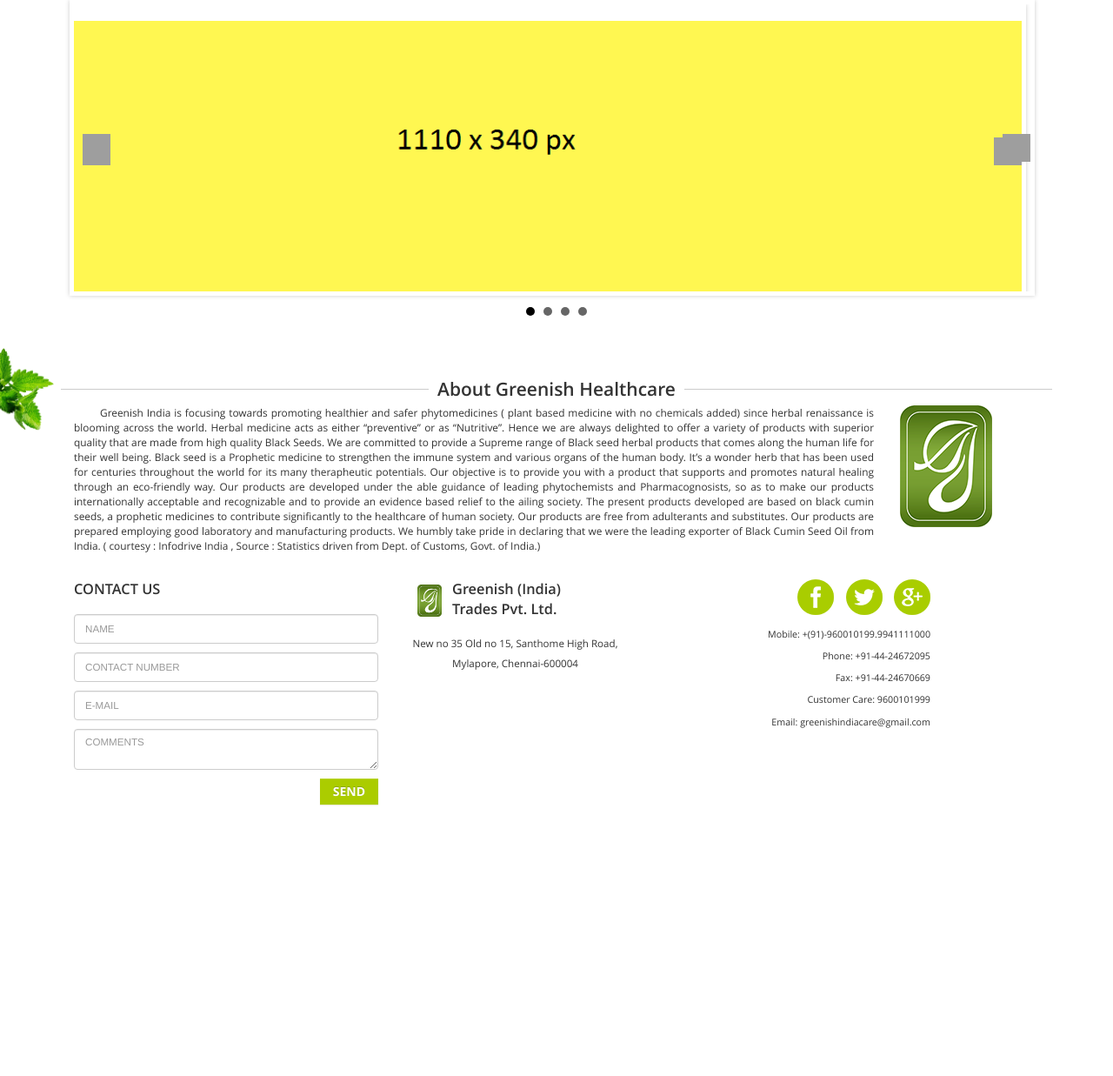
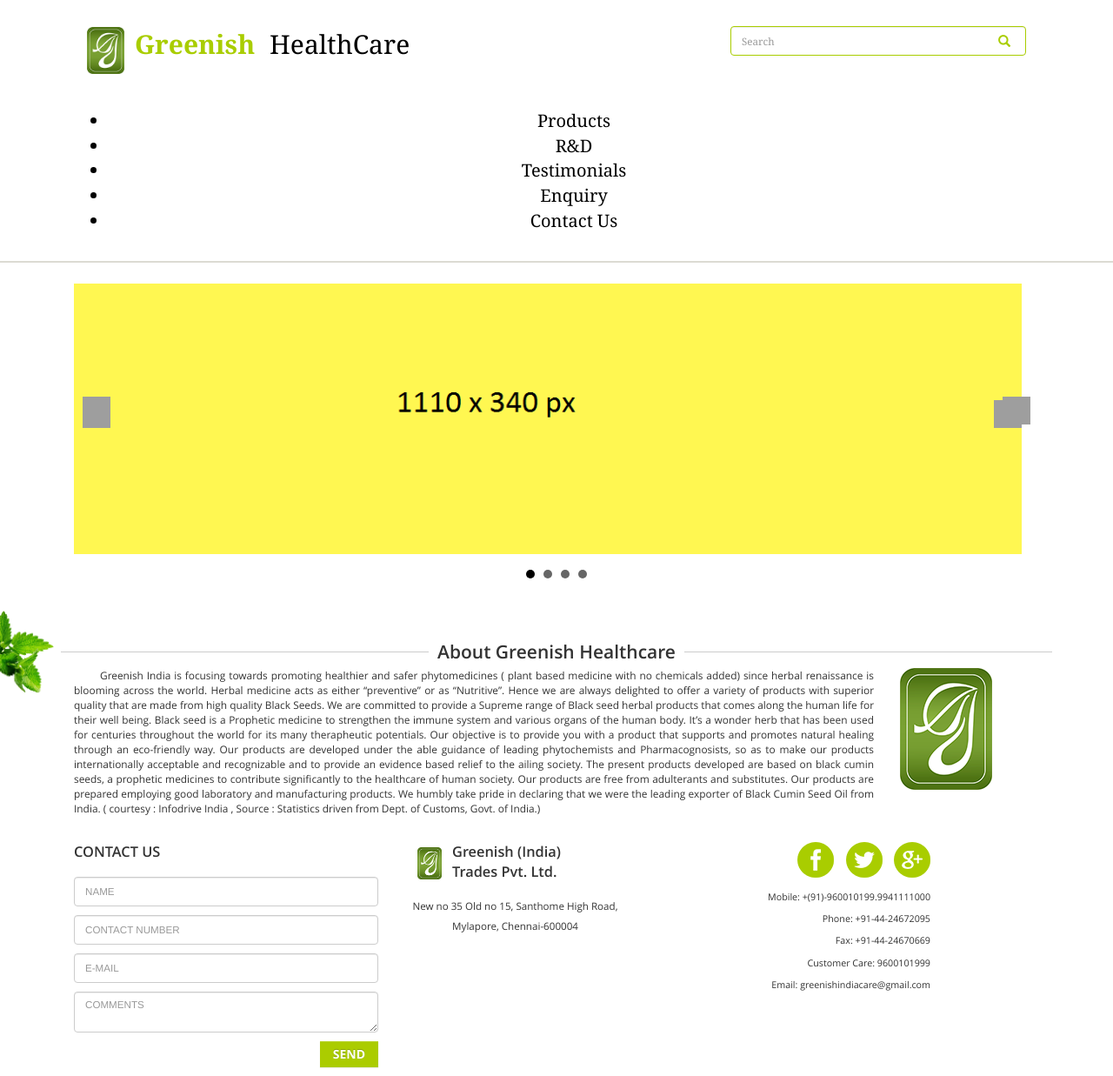
Before and after one commit to manojkumaran/greenish-healthcare, a PHP site: page / in a window 1280 px wide. Shown: the whole page at 87% size. Before the commit the page ends 926 px from the top, so only its background shows below. Run offline with PHP 8.4, Linux system fonts and the light colour scheme; grey boxes are pictures that could not be loaded.

Commit message:
Added contents for  header.php, removed box shadow in slider..

```diff
--- a/css/main.css
+++ b/css/main.css
@@ -389,6 +389,111 @@ form input{
 .form-control{
 	font-size: 0.83em;
 }
+
+/*  Styles for header starts */
+
+header{
+	background:#ffffff;
+	color:#000000;
+	font-family:"Georgia";
+	padding:30px 10px 12px 10px;
+	border-bottom:2px solid #dcdbd3;
+}
+ .site-logo img{
+	width:43px;
+	height:54px;
+}
+.search-field input{
+	position:relative;
+	border-style: solid;
+	border-color:#a9cd00;
+}
+.search-icon{
+	position:absolute;
+	 right: 33px;
+	 top: 10px;
+	 color: #a9cd00;
+}
+::-webkit-input-placeholder { /* WebKit browsers */
+    color:    #a9cd00;
+}
+:-moz-placeholder { /* Mozilla Firefox 4 to 18 */
+   color:    #a9cd00;
+   opacity:  1;
+}
+::-moz-placeholder { /* Mozilla Firefox 19+ */
+   color:    #a9cd00;
+   opacity:  1;
+}
+:-ms-input-placeholder { /* Internet Explorer 10+ */
+   color:    #a9cd00;
+}
+
+.form-control:focus {
+	border-color: #a9cd00;
+	outline: 0;
+	-webkit-box-shadow: none;
+	box-shadow: none;
+}
+.menu-content {
+	margin-top: 20px;
+	text-align: center;
+	font-size: 20px;
+}
+.menus li a{
+	padding:0px 38px 20px 38px;
+	color:#000;
+	text-decoration:none;
+}
+.menus li a:hover{
+	color:#a9cd00;
+	border-bottom:5px solid #a9cd00;
+}
+.logo-title{
+	font-family:Georgia;
+	font-size:30px;
+	font-weight:bold;
+	color:#a9cd00;
+	padding: 0px 9px 0px 12px;
+}
+.logo-text{
+	font-family:Georgia;
+	font-size:30px;
+	font-weight:normal;
+}
+.collapse-icon {
+	font-size:32px;
+	text-align:center;
+	cursor:pointer;
+	color: #586906;
+}
+.menu-collapse{
+	display:none;
+}
+/*  Styles for header ends */
+/*
+	Slider Css
+*/
+.bx-wrapper .bx-viewport {
+	-moz-box-shadow: none;
+	-webkit-box-shadow: none;
+	box-shadow:none;
+
+
+
+
+
+
+/*  media queries for header starts */
+@media screen  and (min-width: 475px) and (max-width: 992px){
+	 .site-logo {
+		text-align:center;
+		margin-bottom:20px;
+	 }
+
+	}
+/*  media queries for header ends */
+
 /**
 	MEDIA QUERIES
 **/
--- a/footer.php
+++ b/footer.php
@@ -45,5 +45,16 @@
             r.parentNode.insertBefore(e,r)}(window,document,'script','ga'));
             ga('create','UA-XXXXX-X','auto');ga('send','pageview'); */
         </script>
+		<script>
+	$(document).ready(function(){
+		$(".collapse-icon i").click(function(){
+			console.log("hi");
+			console.log($(this).next(".menu-collapse"));
+			$(this).next(".menu-collapse").css("display","block");
+		});
+
+	})
+</script>
+
     </body>
 </html>
--- a/header.php
+++ b/header.php
@@ -21,3 +21,64 @@
 
     </head>
     <body>
+
+	<header>
+	<div class="container">
+			<div class="logo-content clearfix col-xs-12 col-sm-12 col-md-12 col-lg-12">
+
+			<!-- logo -->
+
+					<div class="col-xs-12 col-sm-12 col-md-6 col-md-6 site-logo">
+						<img src="img/about-img.png" alt="logo"/><span class="logo-title">Greenish </span><span class="logo-text">HealthCare </span>
+					</div>
+
+			<!-- Collapsible Icon for small devices -->
+
+					<div class="col-xs-2 col-sm-2 hidden-md hidden-lg collapse-icon">
+						<i class="glyphicon glyphicon-align-justify"></i>
+
+							<ul class="menu-collapse list-unstyled list-group ">
+								<li class="list-group-item"><a href="#">Products</a></li>
+								<li class="list-group-item"><a href="#">R&D </a></li>
+								<li class="list-group-item"><a href="#">Testimonials</a></li>
+								<li class="list-group-item"><a href="#">Enquiry</a></li>
+								<li class="list-group-item"><a href="#">Contact Us</a></li>
+							</ul>
+
+					</div>
+
+			<!-- Search Field -->
+
+					<div class="col-xs-10 col-sm-10 col-md-4 col-lg-4 search-field pull-right  display-inline">
+						<input type="text" name="search" class="form-control" placeholder="Search">
+			            <i class="glyphicon glyphicon-search search-icon"></i>
+					</div>
+
+			</div>
+
+			<!--  Menu Contents for large and medium devices -->
+
+				<div class="clearfix menu-content hidden-xs hidden-sm  col-md-12 col-lg-12">
+					<ul class="menus list-unstyled list-inline">
+						<li><a href="#">Products</a></li>
+						<li><a href="#">R&D </a></li>
+						<li><a href="#">Testimonials</a></li>
+						<li><a href="#">Enquiry</a></li>
+						<li><a href="#">Contact Us</a></li>
+					</ul>
+				</div>
+
+			<!--  Menu Contents for small and extra small devices -->
+
+
+
+	</div>
+</header>
+
+
+
+
+
+
+	</body>
+	</html>
```
